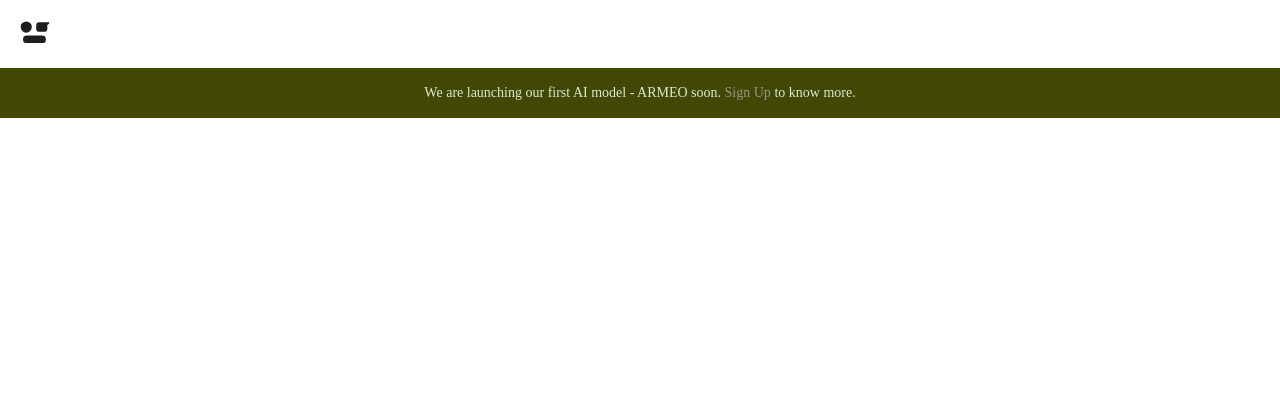
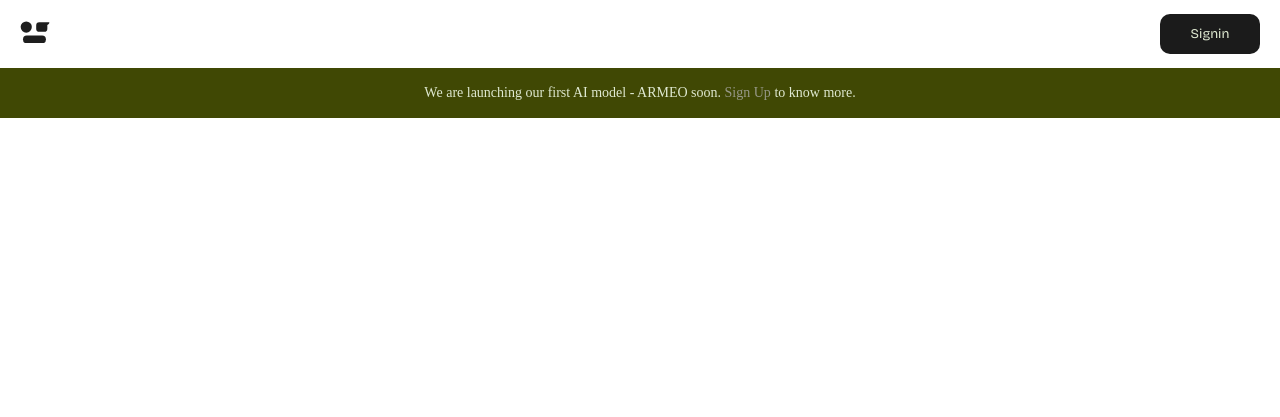
Before and after one commit to overplexed/overplexed, a Flask app: page / in a window 1280 px wide. Shown: the top 417 px of the page. Run offline with Flask 3, Linux system fonts and the light colour scheme.

Commit message:
Update navbar.html

```diff
--- a/templates/navbar.html
+++ b/templates/navbar.html
@@ -24,7 +24,16 @@
 
 
 
-    </div>
+    </div>   {%if request.path == '/'%}
+    {%if user == none%}
 
+<button class="signin" onclick="window.location.href='/login'">
+  Signin
+</button>
+{%else%}
+<button class="signin logout" onclick="window.location.href='/logout'">
+  Logout
+</button> {%endif%}
+    {%endif%}
 
 </nav>
```
